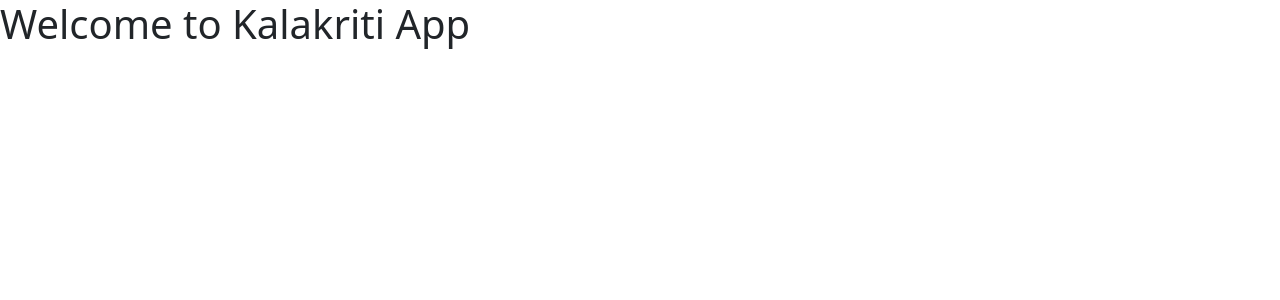
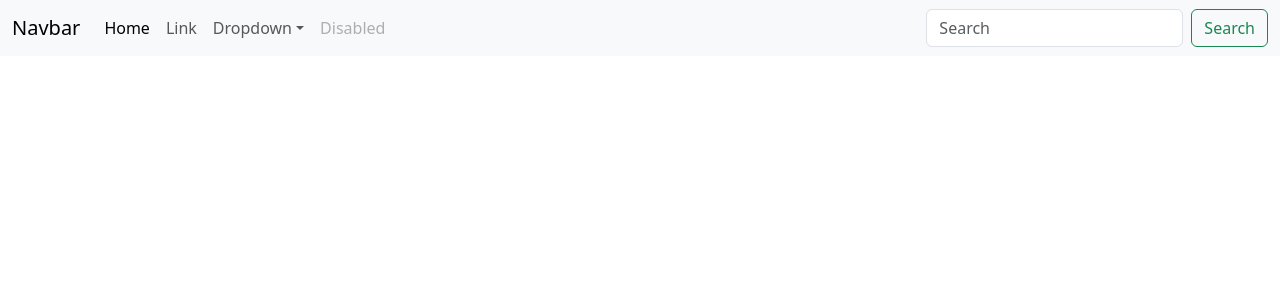
Before and after one commit to MCA-PSC-Project/kalakriti-app, a React (Create React App) app: page / in a window 1280 px wide. Shown: the top 300 px of the page. Built offline with nearby package versions, Linux system fonts and the light colour scheme.

Commit message:
added navbar

```diff
--- a/src/App.js
+++ b/src/App.js
@@ -1,6 +1,10 @@
+import NavBar from "./components/NavBar";
+
 function App() {
   return (
-    <h1> Welcome to Kalakriti App </h1>
+    <>
+      <NavBar />
+    </>
   );
 }
 
--- /dev/null
+++ b/src/components/NavBar.js
@@ -0,0 +1,83 @@
+function NavBar() {
+  return (
+    <nav className="navbar navbar-expand-lg bg-body-tertiary">
+      <div className="container-fluid">
+        <a className="navbar-brand" href="/">
+          Navbar
+        </a>
+        <button
+          className="navbar-toggler"
+          type="button"
+          data-bs-toggle="collapse"
+          data-bs-target="#navbarSupportedContent"
+          aria-controls="navbarSupportedContent"
+          aria-expanded="false"
+          aria-label="Toggle navigation"
+        >
+          <span className="navbar-toggler-icon" />
+        </button>
+        <div className="collapse navbar-collapse" id="navbarSupportedContent">
+          <ul className="navbar-nav me-auto mb-2 mb-lg-0">
+            <li className="nav-item">
+              <a className="nav-link active" aria-current="page" href="/">
+                Home
+              </a>
+            </li>
+            <li className="nav-item">
+              <a className="nav-link" href="/">
+                Link
+              </a>
+            </li>
+            <li className="nav-item dropdown">
+              <a
+                className="nav-link dropdown-toggle"
+                href="/"
+                role="button"
+                data-bs-toggle="dropdown"
+                aria-expanded="false"
+              >
+                Dropdown
+              </a>
+              <ul className="dropdown-menu">
+                <li>
+                  <a className="dropdown-item" href="/">
+                    Action
+                  </a>
+                </li>
+                <li>
+                  <a className="dropdown-item" href="/">
+                    Another action
+                  </a>
+                </li>
+                <li>
+                  <hr className="dropdown-divider" />
+                </li>
+                <li>
+                  <a className="dropdown-item" href="/">
+                    Something else here
+                  </a>
+                </li>
+              </ul>
+            </li>
+            <li className="nav-item">
+              <a className="nav-link disabled">Disabled</a>
+            </li>
+          </ul>
+          <form className="d-flex" role="search">
+            <input
+              className="form-control me-2"
+              type="search"
+              placeholder="Search"
+              aria-label="Search"
+            />
+            <button className="btn btn-outline-success" type="submit">
+              Search
+            </button>
+          </form>
+        </div>
+      </div>
+    </nav>
+  );
+}
+
+export default NavBar;
```
Also changed, not shown: 1 other file (tests, documents, lock files or other folders).
